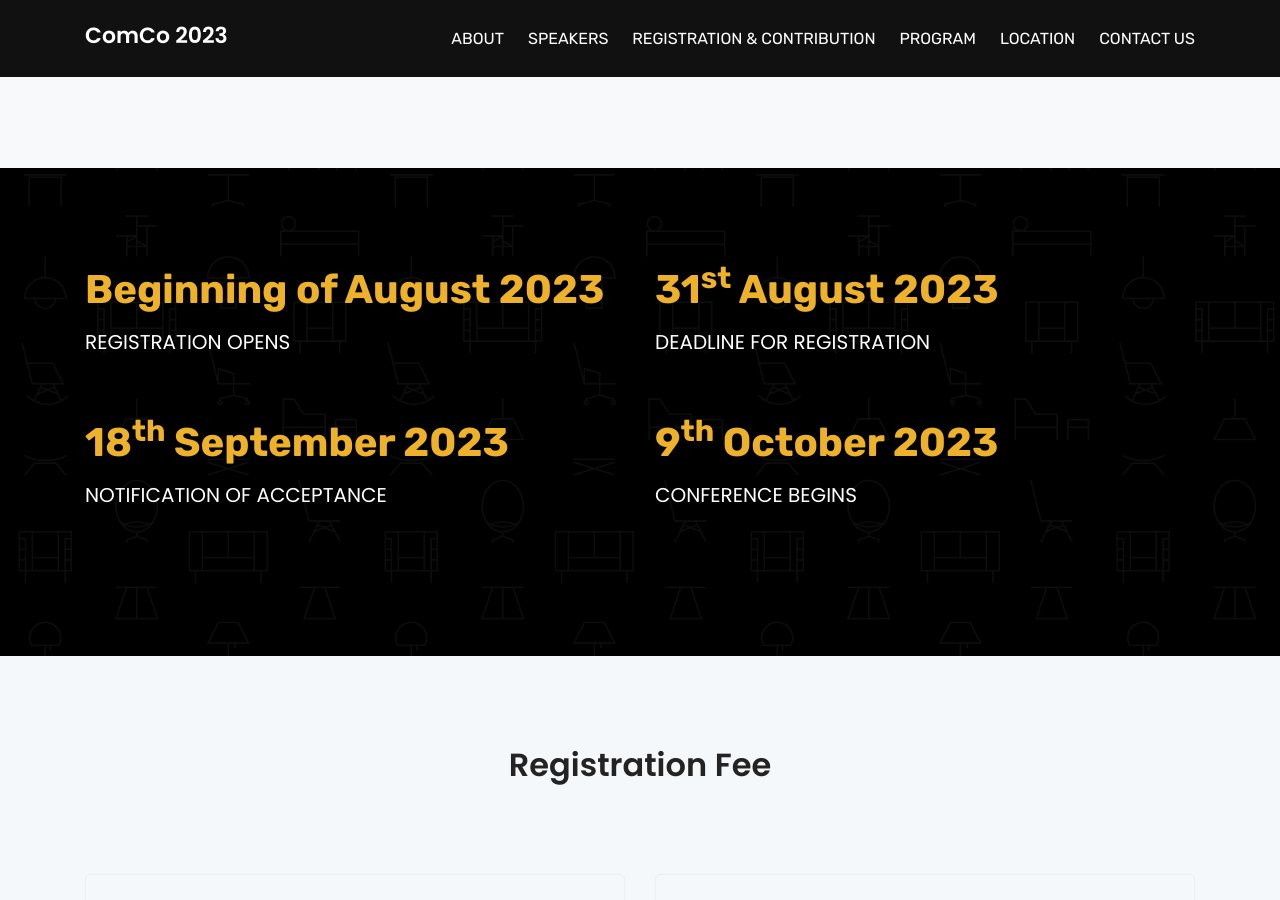
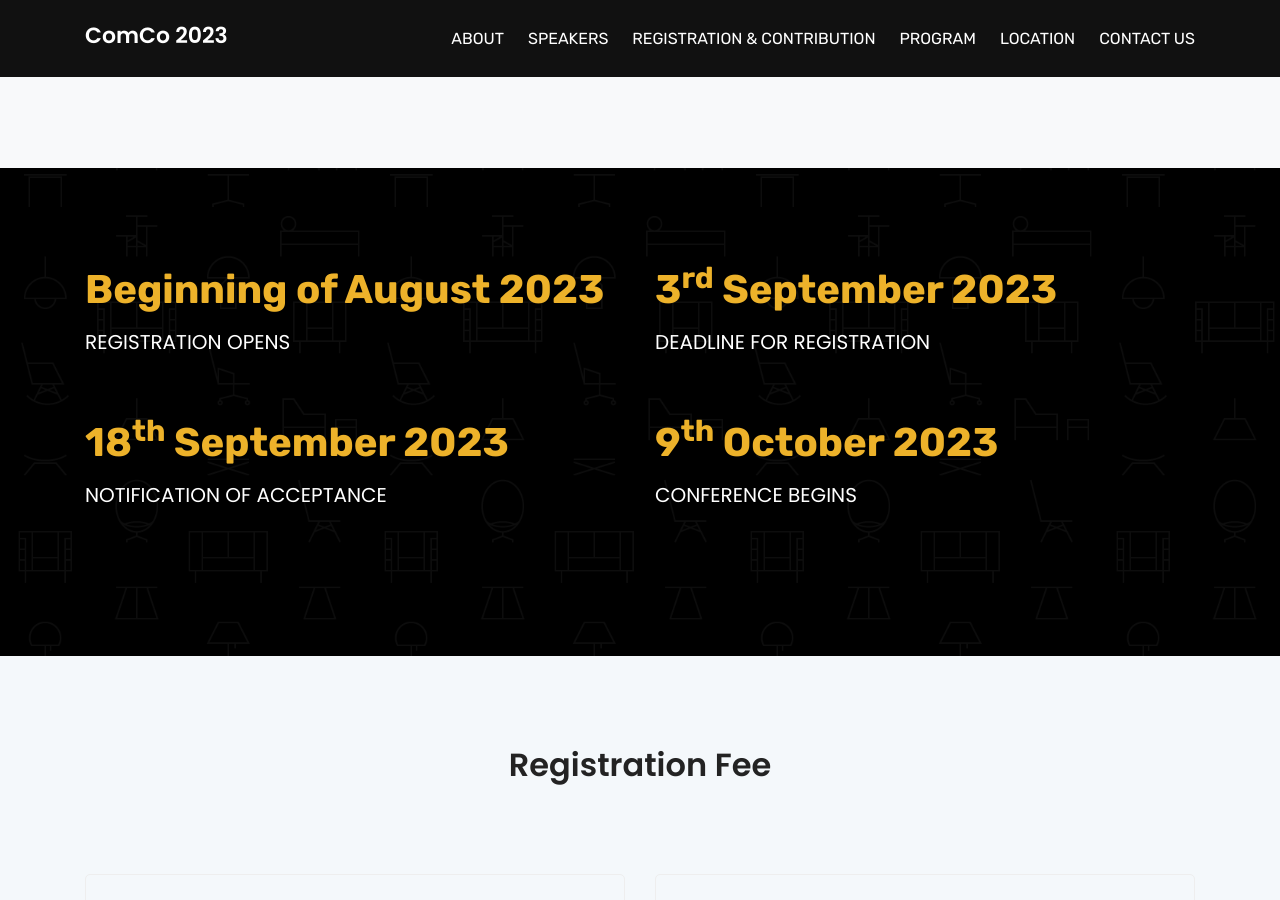
Before and after one commit to comco23/comco23.github.io, a Jekyll site: the page built from index.html, in a window 1280 px wide and 900 px high, scrolled down 1096 px. Built offline with Jekyll 4.4.1, drawn with Linux system fonts in a browser that asks for light colours.

Commit message:
changed dates

```diff
--- a/_config.yml
+++ b/_config.yml
@@ -3,7 +3,7 @@ big_title:
 email: comco@uni-osnabrueck.de
 date: 9<sup>th</sup> - 10<sup>th</sup>, October, 2023
 date1: Beginning of August 2023
-date2: 31<sup>st</sup> August 2023
+date2: 3<sup>rd</sup> September 2023
 date3: 18<sup>th</sup> September 2023
 date4: 9<sup>th</sup> October 2023
 
--- a/_includes/head.html
+++ b/_includes/head.html
@@ -6,7 +6,15 @@
 	<meta name="description" content="{{ site.description }}" />
 	<meta name="keywords" content="{{ site.keywords }}" />
 	<meta name="author" content="dreambuzz" />
+
+	<meta name="twitter:card" content="summary_large_image" />
+	<meta name="twitter:site" content="@annnhuang" />
+	<meta name="twitter:title" content="ComCo 2023 Conference" />
+	<meta name="twitter:description" content="Sign up for the conference!" />
+	<meta name="twitter:image" content="assets/img/banner/bg-1.jpg"/>
+
 	{% seo %}
+
 	<!-- Bootstrap CSS -->
 	<link rel="stylesheet" href="assets/bootstrap/css/bootstrap.css" type="text/css" />
 	<!--  Icon Font css  -->
@@ -25,11 +33,4 @@
 	<link rel="stylesheet" href="https://unpkg.com/swiper/swiper-bundle.min.css">
 	<script src="https://unpkg.com/swiper/swiper-bundle.min.js"></script>
 
-
-	<meta name="twitter:card" content="summary_large_image" />
-	<meta name="twitter:site" content="@annnhuang" />
-	<meta name="twitter:title" content="ComCo 2023 Conference" />
-	<meta name="twitter:description" content="Sign up for the conference!" />
-	<meta name="twitter:image" content="assets/img/banner/bg-1.jpg"/>
-
 </head>
```
